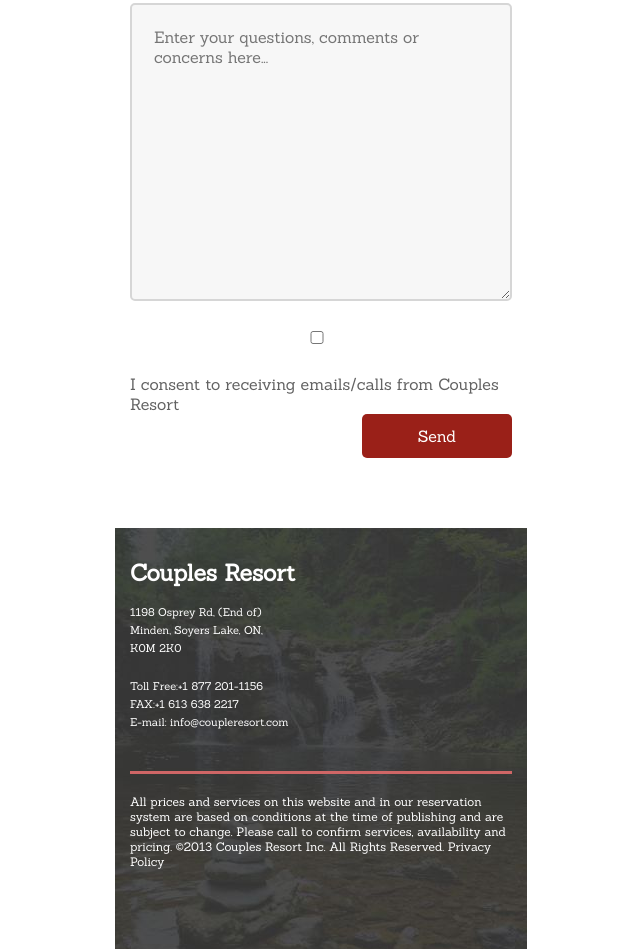
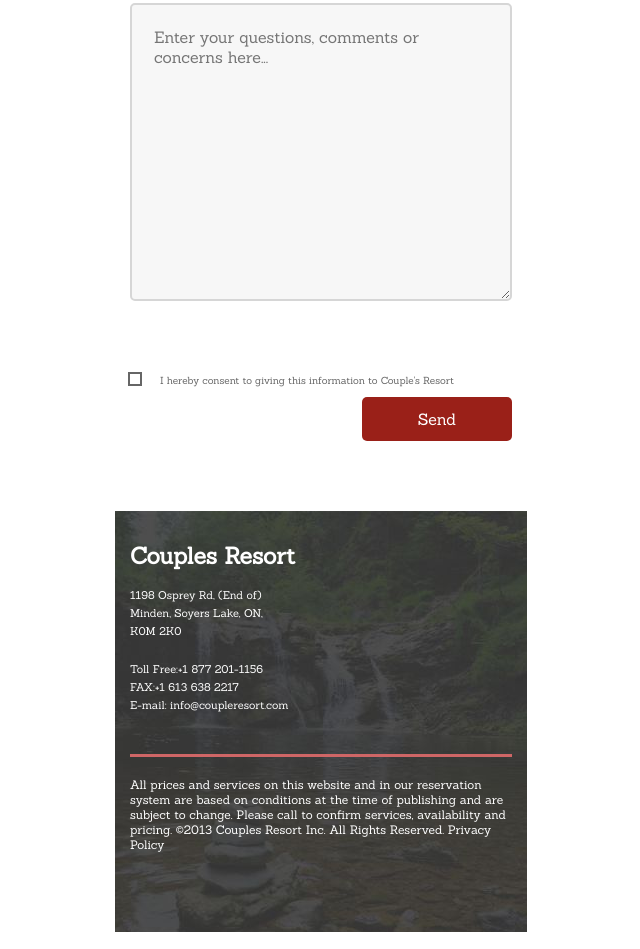
Before and after one commit to AsianDesigner/reyes-justin-fip, a plain HTML site: page index.html in a window 1280 px wide. Shown: the part 4697-5646 px from the top of the page, without its empty margins (319-959 px from the left). Drawn offline with Linux system fonts and the light colour scheme; a script that the page names is missing.

Commit message:
added checkbox and :after

```diff
--- a/css/main.css
+++ b/css/main.css
@@ -578,13 +578,56 @@
     width: auto;
  }
 
- #contact-hero-form textarea {
+#contact-hero-form textarea {
     height: 250px;
  }
 
- #contact-hero-form input[type="checkbox"] {
-    margin-right: 8px;
- }
+#contact-hero-form [type="checkbox"] {
+    opacity: 0;
+}
+
+#contact-hero-form [type="checkbox"] + label {
+    position: relative;
+    padding-left: 30px;
+    cursor: pointer;
+    display: inline-block;
+    color: #666;
+    font-size: 10px;
+    padding-bottom: 10px;
+}
+
+#contact-hero-form [type="checkbox"] + label::before {
+    content: "";
+    position: absolute;
+    left: 0;
+    top: 0;
+    width: 10px;
+    height: 10px;
+    outline: 2px solid #666;
+    background: white;
+}
+
+#contact-hero-form [type="checkbox"]:checked + label::before {
+    content: "";
+    position: absolute;
+    left: 0;
+    top: 0;
+    width: 10px;
+    height: 10px;
+    outline: 2px solid #666;
+    background: white;
+}
+
+#contact-hero-form [type="checkbox"]:checked + label::after {
+    content: "";
+    position: absolute;
+    left: 0;
+    top: 0;
+    width: 10px;
+    height: 10px;
+    background-image: url(../img/trans-check.png);
+    background-size: contain;
+}
 
  #contact-hero-form input[type="submit"] {
     padding: 12px 28px;
--- a/index.html
+++ b/index.html
@@ -220,7 +220,8 @@
                     <input name="fullName" type="text" required placeholder="First & Last Name">
                     <input name="contactInfo" type="text" required placeholder="Phone number or Email">
                     <textarea name="msg" placeholder="Enter your questions, comments or concerns here..."></textarea>
-                    <input type="checkbox" class="checkbox-round"><span>I consent to receiving emails/calls from Couples Resort</span>
+                        <input type="checkbox" id="consent" name="check">
+                    <label for="consent">I hereby consent to giving this information to Couple's Resort</label>
                     <input name="submit" type="submit" value="Send">
                 </form>
             </div>
```
Also changed, not shown: img/trans-check.png (added), 1 other file.
